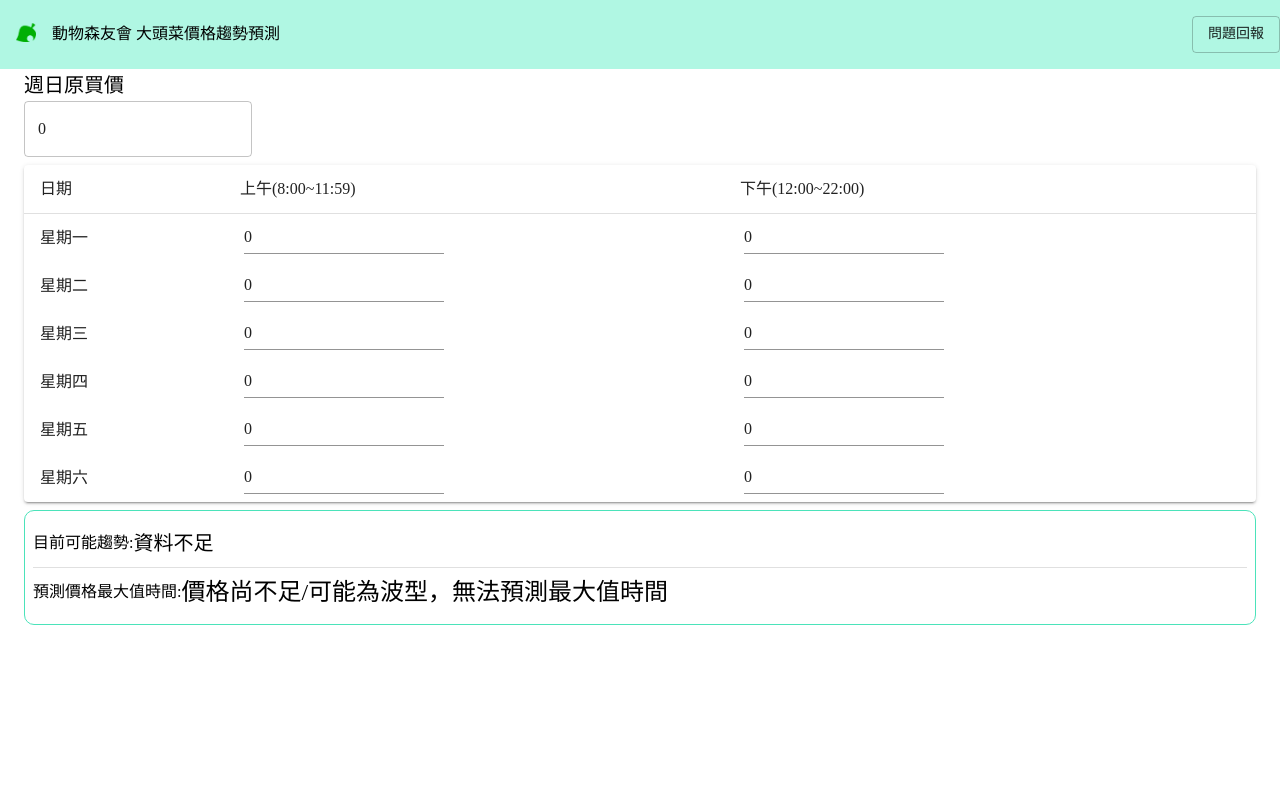
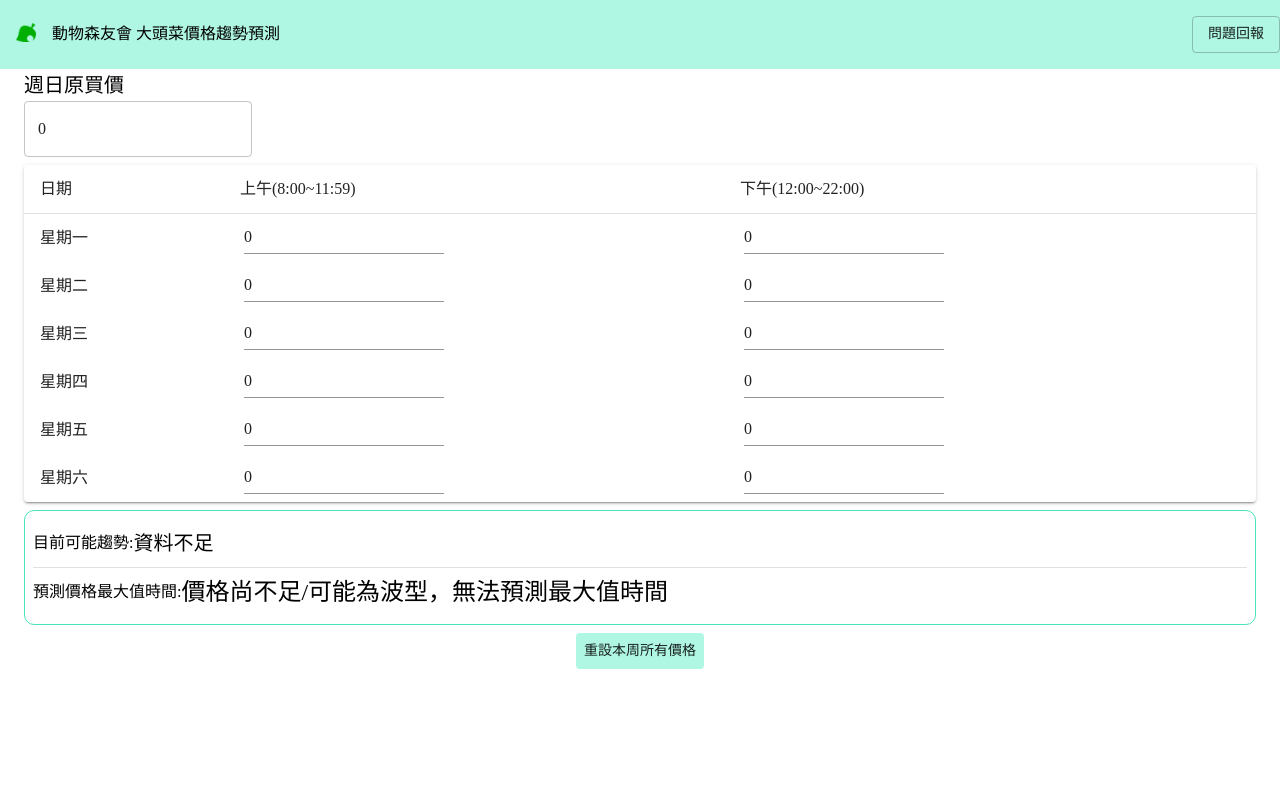
Before and after one commit to ms0223900/acnh-kabu-prediction, a React (Create React App) app: page / in a window 1280 px wide. Shown: the top 800 px of the page. Built offline with nearby package versions, Linux system fonts and the light colour scheme.

Commit message:
feat: add reset button

```diff
--- a/src/app/KabuRecord/containers/OtherDayKabuFormContainer.tsx
+++ b/src/app/KabuRecord/containers/OtherDayKabuFormContainer.tsx
@@ -8,6 +8,8 @@
 import { localStorageKey } from '../config';
 import KabuTrendTypePrediction from '../components/KabuTrendTypePrediction';
 import HandleKabuTrends from '../functions/HandleKabuTrend';
+import ResetButtonContainer from './ResetButtonContainer';
+import { defaultInitOtherDayPrices } from '..';
 
 const OtherDayKabuFormContainer = (props: OtherDayKabuFormContainerProps) => {
   let Kabu: number | string = 0;
@@ -21,6 +23,10 @@
         [dayAndTime.dayTime]: Number(value),
       }
     }));
+  }, []);
+
+  const handleResetPrices = useCallback(() => {
+    setDayPrices(defaultInitOtherDayPrices);
   }, []);
 
   useEffect(() => {
@@ -40,7 +46,6 @@
 
   return (
     <Container>
-
       <Box>
         <Typography variant={'h6'}>
           {'週日原買價'}
@@ -62,6 +67,10 @@
       <Divider /> */}
       <KabuTrendTypePrediction
         {...kabuTrendTypesAndPricePosition} />
+      <Box paddingTop={1} textAlign={'center'}>
+        <ResetButtonContainer
+          resetPricesFn={handleResetPrices} />
+      </Box>
     </Container>
   );
 };
--- /dev/null
+++ b/src/app/KabuRecord/containers/ResetButtonContainer.tsx
@@ -0,0 +1,32 @@
+import React, { useCallback } from 'react';
+import { Box, Button, makeStyles } from '@material-ui/core';
+import HandleLocalStorage from '../functions/HandleLocalStorage';
+import { ResetButtonContainerProps } from './types';
+
+const useStyles = makeStyles(theme => ({
+  root: {
+    backgroundColor: theme.palette.primary.main,
+  }
+}));
+
+const ResetButtonContainer = (props: ResetButtonContainerProps) => {
+  const classes = useStyles();
+
+  const handleResetPrices = useCallback(() => {
+    if(window.confirm('確定重設本周所有價格嗎?')) {
+      HandleLocalStorage.reset();
+      props.resetPricesFn();
+    }
+  }, [props]);
+
+  return (
+    <Button
+      className={classes.root}
+      onClick={handleResetPrices}
+    >
+      {'重設本周所有價格'}
+    </Button>
+  );
+};
+
+export default ResetButtonContainer;
--- a/src/app/KabuRecord/containers/types.ts
+++ b/src/app/KabuRecord/containers/types.ts
@@ -1,5 +1,10 @@
 import { SingleWeekKabuRecord } from "../types";
+import { Callback } from "common-types";
 
 export interface OtherDayKabuFormContainerProps {
   initOtherDayPrices: SingleWeekKabuRecord['otherDaysPrice']
 }
+
+export interface ResetButtonContainerProps {
+  resetPricesFn: Callback
+}
--- a/src/app/KabuRecord/functions/HandleLocalStorage.ts
+++ b/src/app/KabuRecord/functions/HandleLocalStorage.ts
@@ -26,6 +26,10 @@
     }
     return defaultInitOtherDayPrices;
   }
+
+  static reset() {
+    localStorage.setItem(localStorageKey, '');
+  }
 }
 
 export default HandleLocalStorage;
--- a/src/app/KabuRecord/static/referenceLinks.json
+++ b/src/app/KabuRecord/static/referenceLinks.json
@@ -6,7 +6,12 @@
   {
     "href": "https://forum.gamer.com.tw/Co.php?bsn=60539&sn=46540",
     "title": "巴哈姆特 【攻略】動物之森，炒股(蕪菁)攻略-日wiki"
-  },{
+  },
+  {
+    "href": "https://forum.gamer.com.tw/C.php?bsn=7287&snA=3935&tnum=3",
+    "title": "巴哈姆特 【攻略】大頭菜價格完全攻略(從解包數據中看菜價)"
+  },
+  {
     "href": "https://w.atwiki.jp/doubutsunomori3ds/pages/99.html",
     "title": "日文wiki"
   }
```
Also changed, not shown: 19 other files (tests, documents, lock files or other folders).
